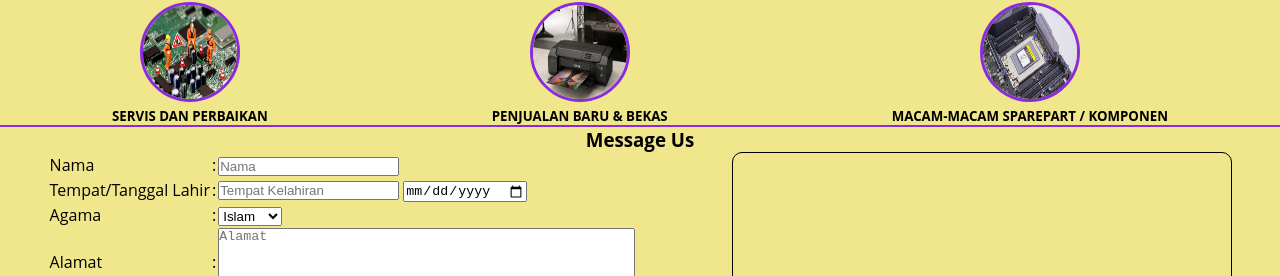
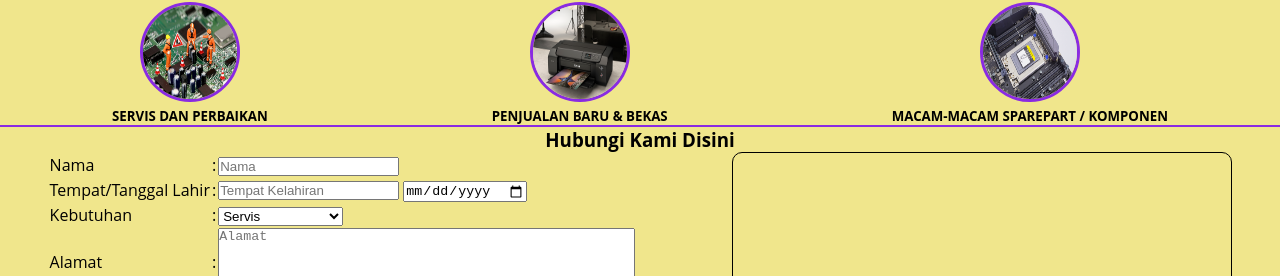
Before and after one commit to revou-fundamental-course/27-may-24-BayuHarmono, a plain HTML site: page index.html in a window 1280 px wide. Shown: the part 903-1179 px from the top of the page. Drawn offline with Linux system fonts and the light colour scheme.

Commit message:
inisiasi config

```diff
--- a/index.html
+++ b/index.html
@@ -71,7 +71,7 @@
         <!-- Message Us -->
         <section id="message us">
             <header>
-                <h1 align="center">Message Us</h1>
+                <h1 align="center">Hubungi Kami Disini</h1>
             </header>
             <section class="message-us-section">
                     <!-- Form -->
@@ -91,14 +91,14 @@
                         </tr>
 
                         <tr>
-                            <td>Agama</td>
+                            <td>Kebutuhan</td>
                             <td>:</td>
-                            <td><select name="agama">
-                                <option value="islam"> Islam</option>
-                                <option value="kristen"> Kristen</option>
-                                <option value="katolik"> Katolik</option>
-                                <option value="budha"> Budha</option>
-                                <option value="hindu"> Hindu</option>
+                            <td><select name="kebutuhan">
+                                <option value="Servis"> Servis </option>
+                                <option value="Beli Barang"> Beli Barang </option>
+                                <option value="Jual Barang"> Jual Barang </option>
+                                <option value="Delivery Service"> Delivery Services </option>
+                                <option value="Servis Di Tempat"> Servis Di Tempat </option>
                             </select></td>
                         </tr>
 
```
